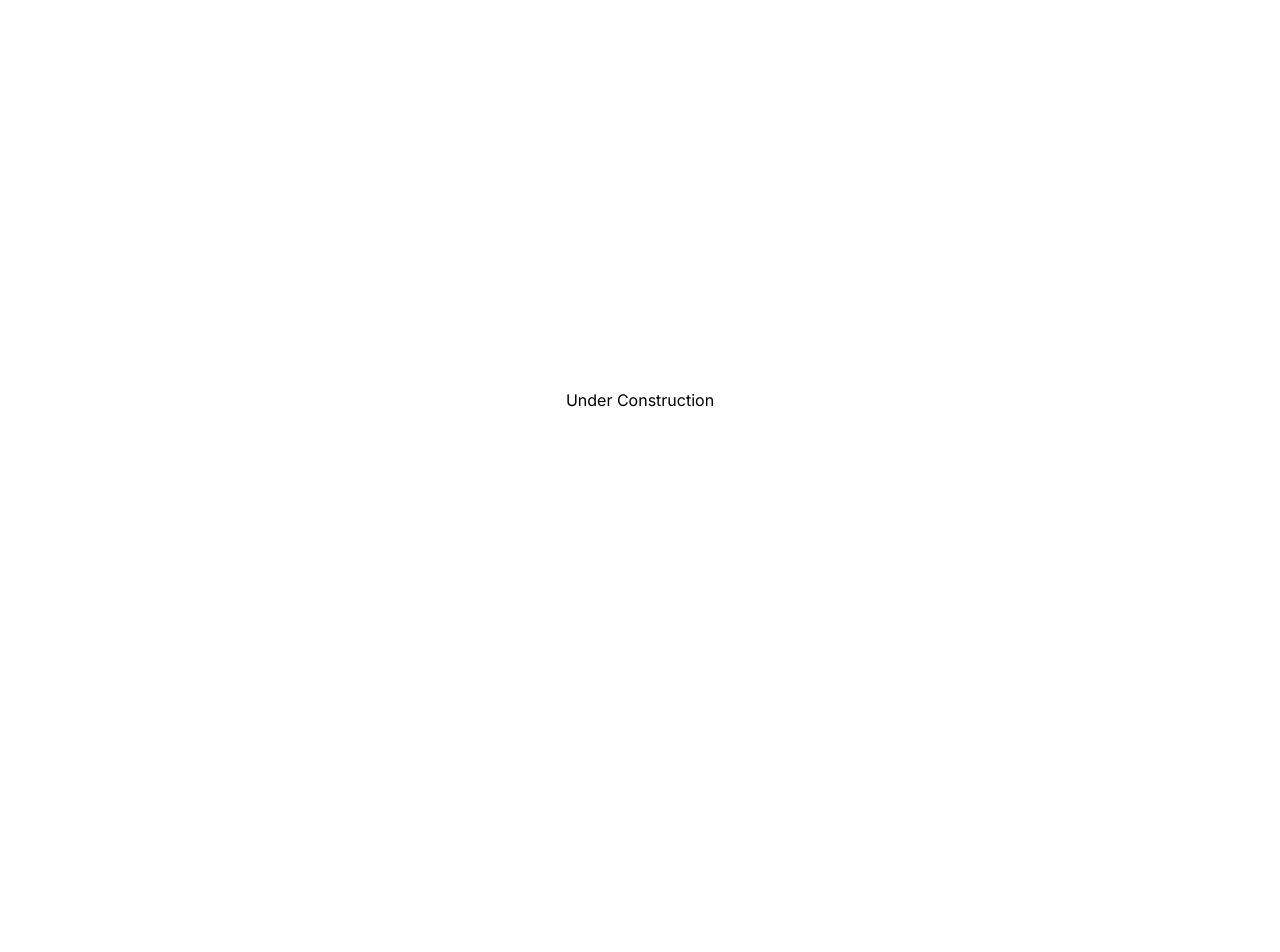
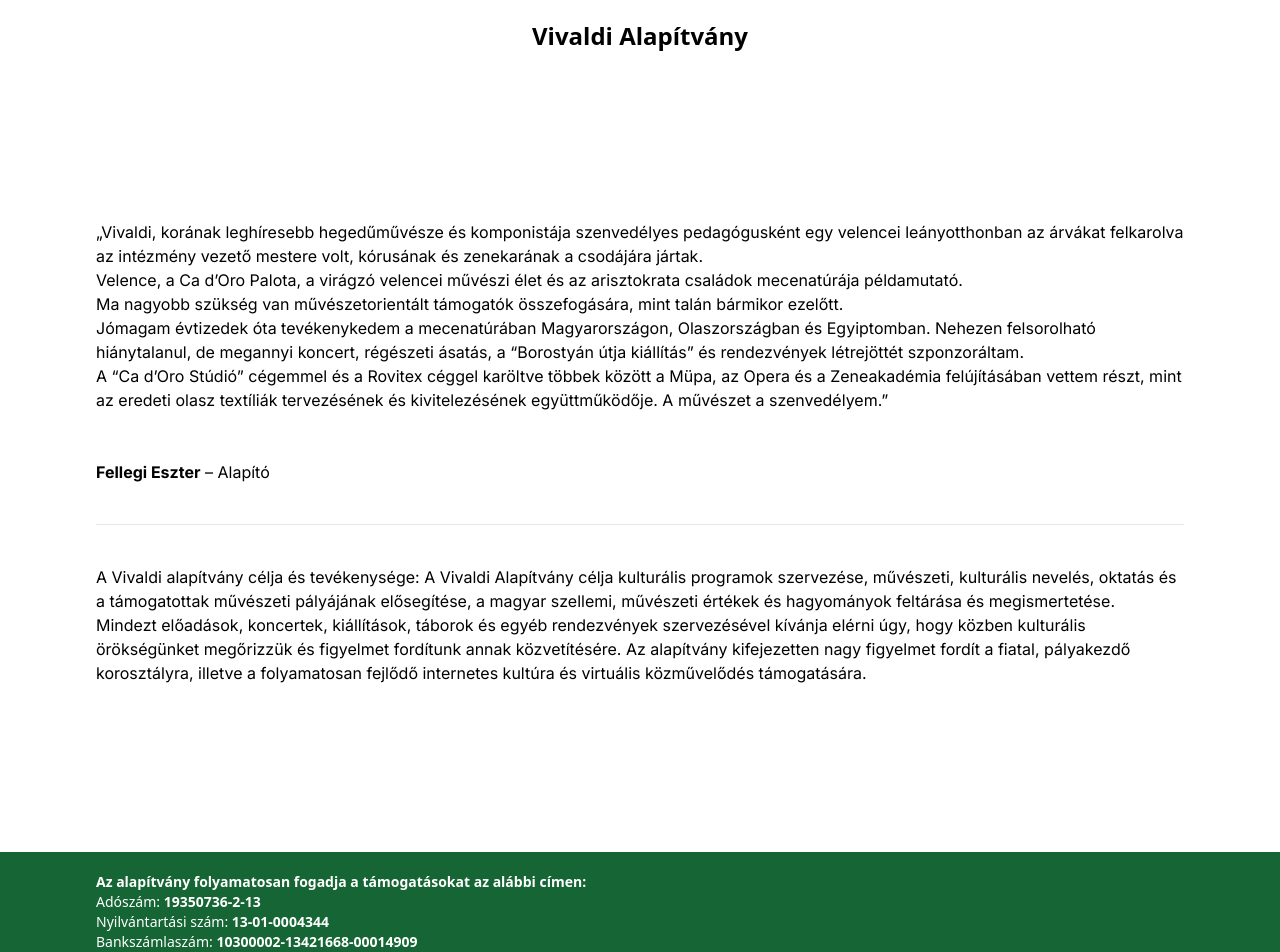
Before and after one commit to vladyslavt97/vivaldialapitvany, a Next.js app: page / in a window 1280 px wide. Shown: the top 952 px of the page. Before the commit the page ends 800 px from the top, so only its background shows below. Built offline with nearby package versions, Linux system fonts and the light colour scheme.

Commit message:
basic description footer and header + layout

```diff
--- /dev/null
+++ b/components/Description.tsx
@@ -0,0 +1,39 @@
+import React from 'react'
+
+type Props = {}
+
+export default function Description({}: Props) {
+  return (
+    <div className='text-black'>
+        <p>
+            „Vivaldi, korának leghíresebb hegedűművésze és komponistája szenvedélyes pedagógusként
+            egy velencei leányotthonban az árvákat felkarolva az intézmény vezető mestere volt,
+            kórusának és zenekarának a csodájára jártak.<br/>
+            Velence, a Ca d’Oro Palota, a virágzó velencei művészi élet és az arisztokrata családok
+            mecenatúrája példamutató.<br/>
+            Ma nagyobb szükség van művészetorientált támogatók összefogására, mint talán bármikor
+            ezelőtt.<br/>
+            Jómagam évtizedek óta tevékenykedem a mecenatúrában Magyarországon,
+            Olaszországban és Egyiptomban. Nehezen felsorolható hiánytalanul, de megannyi koncert,
+            régészeti ásatás, a “Borostyán útja kiállítás” és rendezvények létrejöttét szponzoráltam.<br/>
+            A “Ca d’Oro Stúdió” cégemmel és a Rovitex céggel karöltve többek között a Müpa, az Opera
+            és a Zeneakadémia felújításában vettem részt, mint az eredeti olasz textíliák tervezésének és
+            kivitelezésének együttműködője. A művészet a szenvedélyem.”
+        </p><br/><br/>
+        <p><span className='font-bold'>Fellegi Eszter</span> – Alapító</p>
+
+        <hr className='my-10'/>
+
+        <p>
+            A Vivaldi alapítvány célja és tevékenysége:
+            A Vivaldi Alapítvány célja kulturális programok szervezése, művészeti, kulturális nevelés, oktatás
+            és a támogatottak művészeti pályájának elősegítése, a magyar szellemi, művészeti értékek és
+            hagyományok feltárása és megismertetése.<br/>
+            Mindezt előadások, koncertek, kiállítások, táborok és egyéb rendezvények szervezésével
+            kívánja elérni úgy, hogy közben kulturális örökségünket megőrizzük és figyelmet fordítunk annak
+            közvetítésére. Az alapítvány kifejezetten nagy figyelmet fordít a fiatal, pályakezdő korosztályra,
+            illetve a folyamatosan fejlődő internetes kultúra és virtuális közművelődés támogatására.
+        </p>
+    </div>
+  )
+}
--- /dev/null
+++ b/components/Footer.tsx
@@ -0,0 +1,16 @@
+import React from 'react'
+
+type Props = {}
+
+export default function Footer({}: Props) {
+    const mystyle = "font-bold"
+  return (
+    <div className='bg-green-800 w-screen px-5 py-4 sm:px-24 sm:py-5 relative bottom-0 text-white text-sm sm:text-md'>
+        <h2 className='font-bold'>Az alapítvány folyamatosan fogadja a támogatásokat az alábbi címen:</h2>
+        <h2>Adószám: <span className={mystyle}>19350736-2-13</span></h2>
+        <h2>Nyilvántartási szám: <span className={mystyle}>13-01-0004344</span></h2>
+        <h2>Bankszámlaszám: <span className={mystyle}>10300002-13421668-00014909</span></h2>
+        <h2>Elérhetőség: <span className={mystyle}>info@vivaldialapitvany.hu</span></h2>
+    </div>
+  )
+}
--- /dev/null
+++ b/components/Header.tsx
@@ -0,0 +1,11 @@
+import React from 'react'
+
+type Props = {}
+
+export default function Header({}: Props) {
+  return (
+    <div className='text-center mt-5 text-2xl font-extrabold text-black'>
+        <h1>Vivaldi Alapítvány</h1>
+    </div>
+  )
+}
--- /dev/null
+++ b/components/Layout.tsx
@@ -0,0 +1,23 @@
+import Head from 'next/head'
+import Header from "./Header";
+import Footer from './Footer';
+
+interface LayoutProps {
+  children: React.ReactNode;
+}
+
+export default function Layout({children}: LayoutProps) {
+  return (
+    <div>
+        <Head>
+        <title>Vivaldi Alapítvány</title>
+        <meta name="description" content="Grammy nominated Ukrainian-British violist and conductor Maxim Rysanov has established himself as one of the worldʼs most vibrant and charismatic musicians. As a violist, he is principally known as a frequent guest of the crème of the international music scene, such as BBC Last Night of the Proms and the festivals of Edinburgh, Salzburg and Verbier." />
+        <meta name="viewport" content="width=device-width, initial-scale=1" />
+        <link rel="icon" href="/favicon.ico" />
+        </Head>
+        <Header />
+        <main>{children}</main>
+        <Footer />
+    </div>
+  )
+}
--- a/pages/_app.tsx
+++ b/pages/_app.tsx
@@ -1,6 +1,11 @@
 import '@/styles/globals.css'
 import type { AppProps } from 'next/app'
+import Layout from '@/components/Layout'
 
 export default function App({ Component, pageProps }: AppProps) {
-  return <Component {...pageProps} />
+  return (
+    <Layout>
+      <Component {...pageProps} />
+    </Layout>
+  )
 }
--- a/pages/index.tsx
+++ b/pages/index.tsx
@@ -1,14 +1,16 @@
 import Image from 'next/image'
 import { Inter } from 'next/font/google'
+import Description from '@/components/description'
+import Footer from '@/components/Footer'
 
 const inter = Inter({ subsets: ['latin'] })
 
 export default function Home() {
   return (
     <main
-      className={`flex min-h-screen flex-col items-center justify-center p-24 ${inter.className}`}
+      className={`flex min-h-screen flex-col justify-center px-10 py-20 sm:px-24 ${inter.className}`}
     >
-     Under Construction
+      <Description/>
     </main>
   )
 }
```
